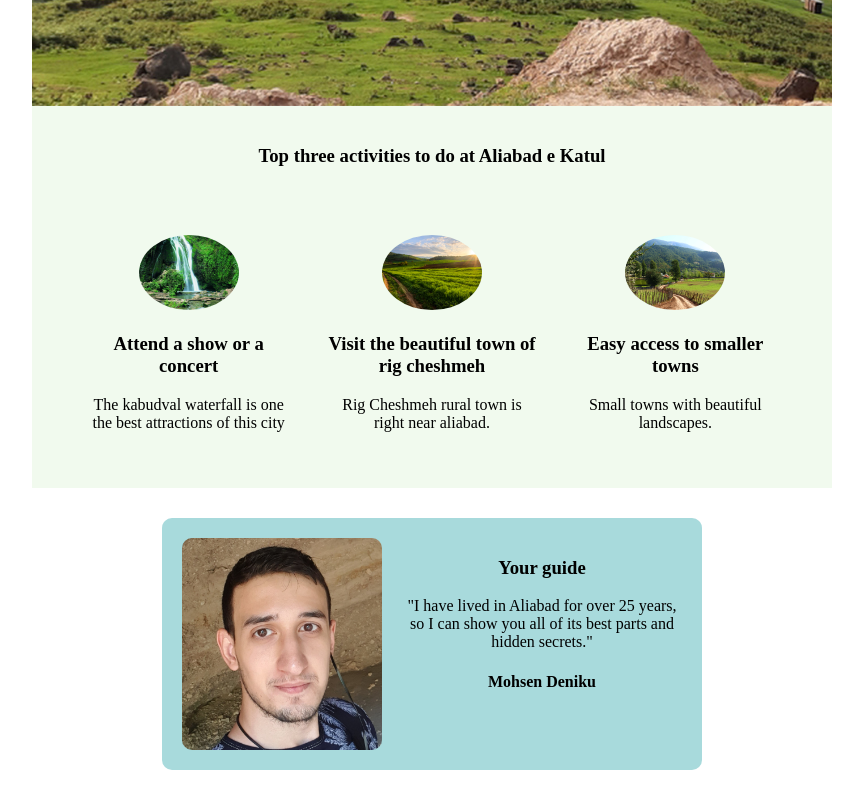
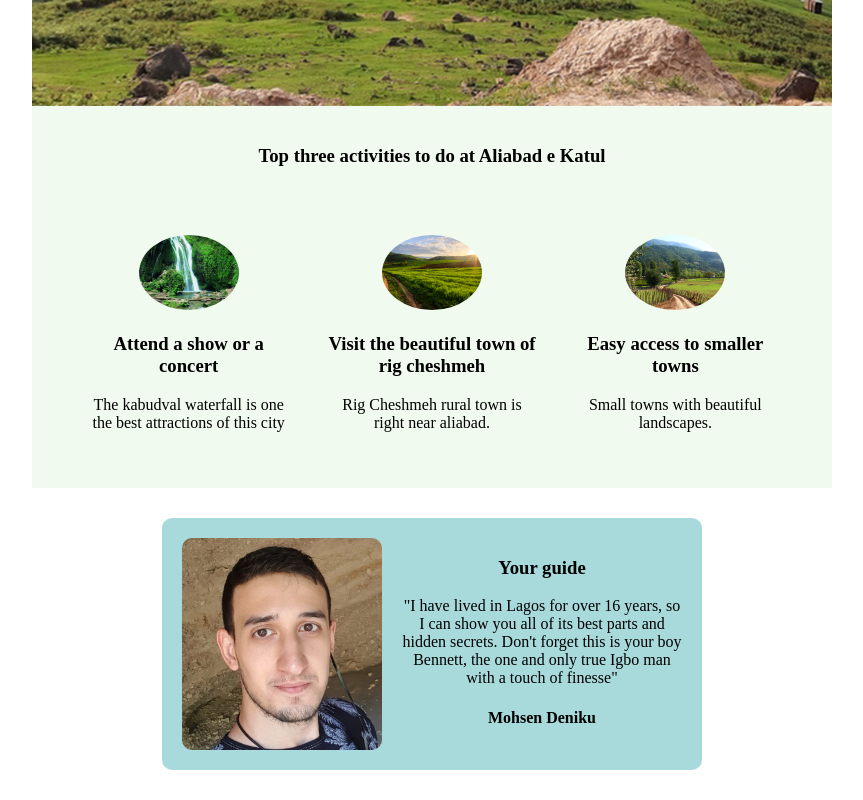
Before and after one commit to MohsenDeniku/aliabad-e-katul, a website built with Vite: page index.html in a window 1280 px wide. Shown: the part 494-1294 px from the top of the page, without its empty margins (208-1071 px from the left). Built offline with nearby package versions, Linux system fonts and the light colour scheme.

Commit message:
I added a new feature that clearly describes how good i am

```diff
--- a/index.html
+++ b/index.html
@@ -38,7 +38,7 @@
                 <img src="images/mohsen.jpg">
                 <div id="guide-info">
                     <h3>Your guide</h3>
-                    <p>"I have lived in Aliabad for over 25 years, so I can show you all of its best parts and hidden secrets."</p>
+                    <p>"I have lived in Lagos for over 16 years, so I can show you all of its best parts and hidden secrets. Don't forget this is your boy Bennett, the one and only true Igbo man with a touch of finesse"</p>
                     <h4>Mohsen Deniku</h4>
                 </div>
             </div>
```
